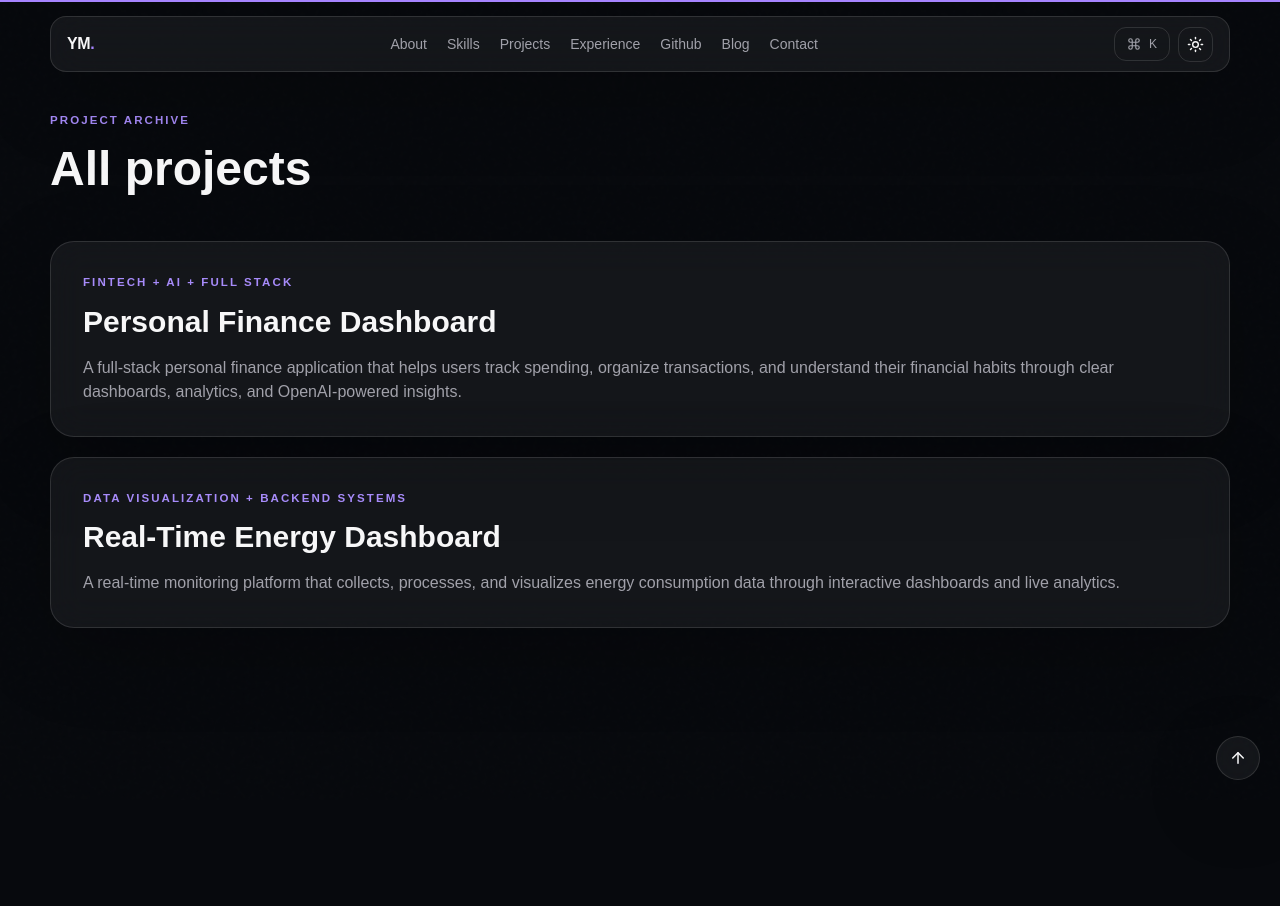
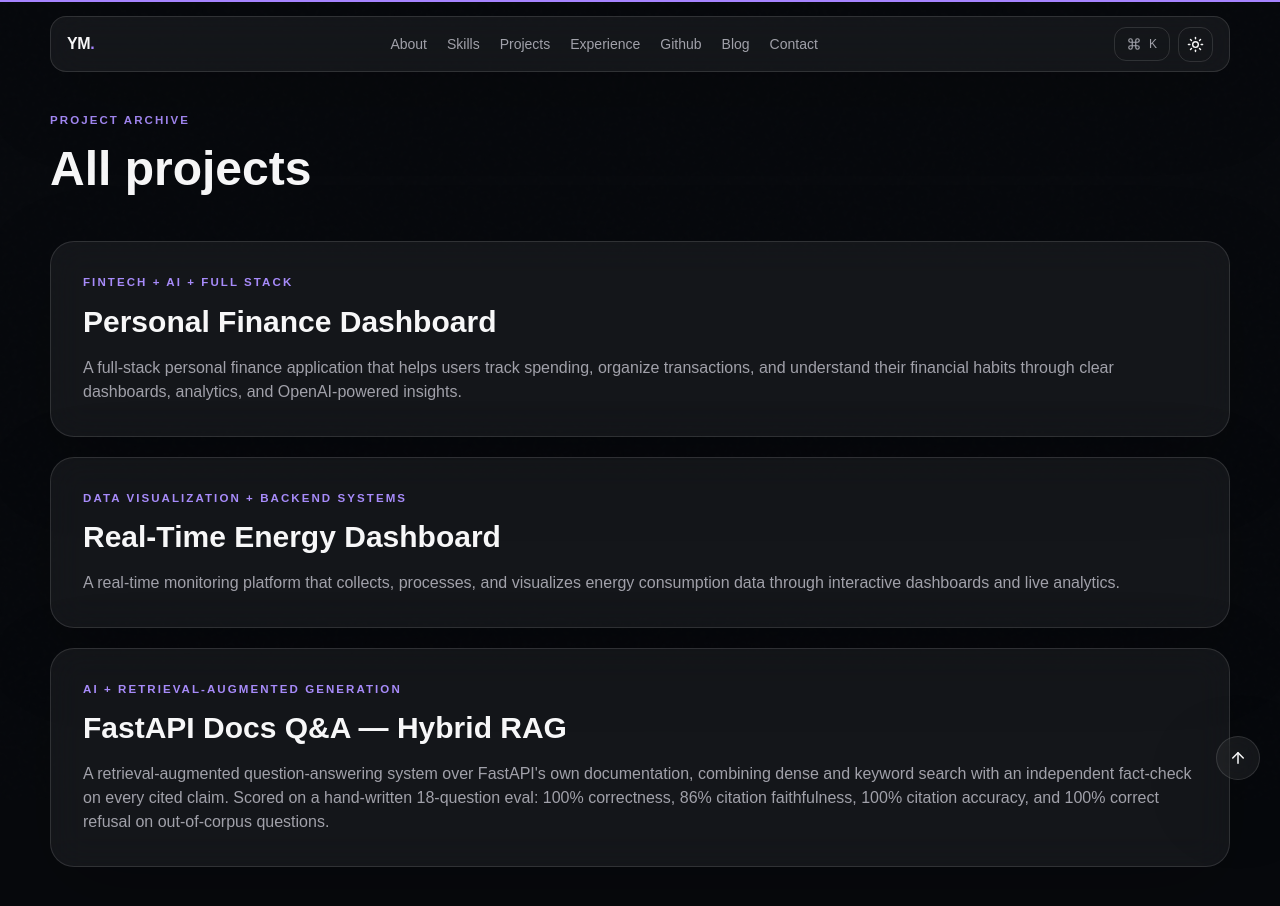
Before and after one commit to Yosef-dev116/Yosef-portfolio, a Next.js app: page /projects in a window 1280 px wide. Shown: the top 906 px of the page. Before the commit the page ends 800 px from the top, so only its background shows below. Built offline with nearby package versions, Linux system fonts and the light colour scheme.

Commit message:
Add FastAPI Docs Q&A RAG project
Hybrid dense+sparse retrieval with independent citation verification
and a real eval suite (100% correctness, 86% faithfulness, 100%
citation accuracy, 100% correct refusal on out-of-corpus questions).
Live demo deployed on Streamlit Community Cloud.

```diff
--- a/data/site.ts
+++ b/data/site.ts
@@ -30,6 +30,22 @@ export const projects = [
     liveUrl: "https://frontend-ten-chi-38.vercel.app",
     backendUrl: "https://energy-dashboard-backend-dc3t.onrender.com",
     accent: "from-emerald-500/25 to-blue-500/10",
+  },
+
+  {
+    slug: "fastapi-docs-rag",
+    title: "FastAPI Docs Q&A — Hybrid RAG",
+    tag: "AI + Retrieval-Augmented Generation",
+    summary:
+      "A retrieval-augmented question-answering system over FastAPI's own documentation, combining dense and keyword search with an independent fact-check on every cited claim. Scored on a hand-written 18-question eval: 100% correctness, 86% citation faithfulness, 100% citation accuracy, and 100% correct refusal on out-of-corpus questions.",
+    problem:
+      "Technical documentation mixes exact terms (function names, error codes, config keys) with conceptual explanations, so semantic search alone misses literal matches and keyword search alone misses paraphrased questions. On top of that, language models can cite a source that sounds relevant without it actually supporting the specific claim attached to it.",
+    solution:
+      "Combines dense embedding search (OpenAI embeddings + ChromaDB) with sparse BM25 keyword search, merged with Reciprocal Rank Fusion, so the system catches both literal terms and conceptual questions. Every generated answer cites its sources, and a second, independent LLM call checks each citation against the specific claim it's attached to before the answer is shown — with results measured against a real eval set rather than only spot-checked by hand.",
+    stack: ["Python", "OpenAI API", "ChromaDB", "BM25", "Streamlit"],
+    githubUrl: "https://github.com/Yosef-dev116/fastapi-docs-rag",
+    liveUrl: "https://yosef-fastapi-docs-rag.streamlit.app",
+    accent: "from-amber-500/25 to-rose-500/10",
   },
 ];
 
```
